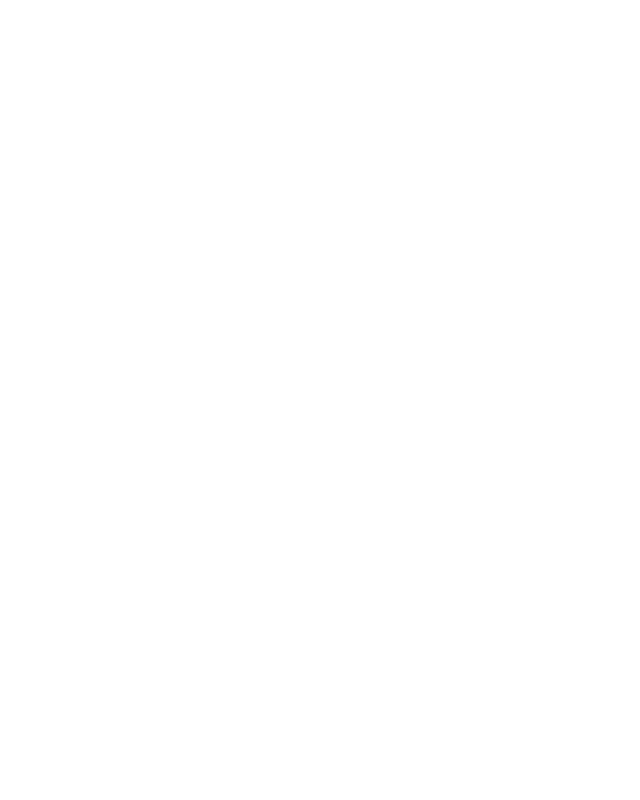
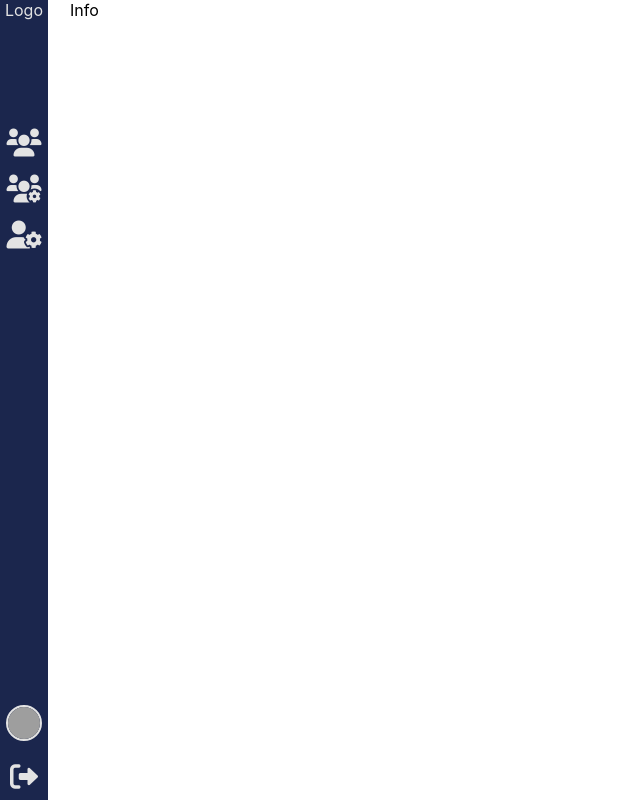
Before and after one commit to pxuanbach/Club-Management, a React (Create React App) app in the folder client/: page /info in a window 1280 px wide. Shown: the whole page, without its empty margins (0-640 px from the left). Built offline with nearby package versions, Linux system fonts and the light colour scheme; grey boxes are pictures that could not be loaded.

Commit message:
Design navbar

```diff
--- a/client/package.json
+++ b/client/package.json
@@ -3,6 +3,10 @@
   "version": "0.1.0",
   "private": true,
   "dependencies": {
+    "@emotion/react": "^11.8.1",
+    "@emotion/styled": "^11.8.1",
+    "@mui/material": "^5.5.0",
+    "@mui/styled-engine-sc": "^5.4.2",
     "@testing-library/jest-dom": "^5.16.2",
     "@testing-library/react": "^12.1.3",
     "@testing-library/user-event": "^13.5.0",
@@ -10,6 +14,7 @@
     "react-dom": "^17.0.2",
     "react-router-dom": "^5.2.0",
     "react-scripts": "5.0.0",
+    "styled-components": "^5.3.3",
     "web-vitals": "^2.1.4"
   },
   "scripts": {
--- a/client/public/index.html
+++ b/client/public/index.html
@@ -15,6 +15,7 @@
       user's mobile device or desktop. See https://developers.google.com/web/fundamentals/web-app-manifest/
     -->
     <link rel="manifest" href="%PUBLIC_URL%/manifest.json" />
+    <link rel="stylesheet" href="https://cdnjs.cloudflare.com/ajax/libs/font-awesome/6.0.0/css/all.min.css" integrity="sha512-9usAa10IRO0HhonpyAIVpjrylPvoDwiPUiKdWk5t3PyolY1cOd4DSE0Ga+ri4AuTroPR5aQvXU9xC6qOPnzFeg==" crossorigin="anonymous" referrerpolicy="no-referrer" />
     <!--
       Notice the use of %PUBLIC_URL% in the tags above.
       It will be replaced with the URL of the `public` folder during the build.
@@ -24,7 +25,7 @@
       work correctly both with client-side routing and a non-root public URL.
       Learn how to configure a non-root public URL by running `npm run build`.
     -->
-    <title>React App</title>
+    <title>Club Management</title>
   </head>
   <body>
     <noscript>You need to enable JavaScript to run this app.</noscript>
--- a/client/src/App.css
+++ b/client/src/App.css
@@ -1,7 +1,17 @@
-.App {
-  text-align: center;
+:root{
+  --primary-color: #1B264D;
+  --secondary-color: #E3E3E3;
+  --background-color: #fff;
+  --accent-color: #5FE321;
 }
-
+* {
+  margin: 0;
+  padding: 0;
+  box-sizing: border-box;
+}
+body{
+  padding-left: 70px;
+}
 .App-logo {
   height: 40vmin;
   pointer-events: none;
--- a/client/src/App.js
+++ b/client/src/App.js
@@ -2,8 +2,12 @@
 import React, { useState, useEffect } from "react";
 import { UserContext } from "./UserContext";
 import "./App.css";
-import Home from './components/home/home'
-import Manage from "./components/manage/manage";
+import Home from './components/home/Home'
+import ManageAccount from "./components/manage/MngAccount";
+import ManageClub from "./components/manage/MngClub";
+import Info from "./components/info/Info";
+import Navbar from "./components/layout/Navbar";
+
 
 function App() {
   const [user, setUser] = useState(null);
@@ -11,9 +15,13 @@
     <Router>
       <div className="App">
         <UserContext.Provider value={{ user, setUser }}>
+          <Navbar/>
           <Switch>
             <Route exact path="/" component={Home}/>
-            <Route path="/manage" component={Manage}/>
+            <Route path="/mng-account" component={ManageAccount}/>
+            <Route path="/mng-club" component={ManageClub}/>
+            <Route path="/info" component={Info}/>
+
           </Switch>
         </UserContext.Provider>
       </div>
--- /dev/null
+++ b/client/src/components/info/Info.js
@@ -0,0 +1,9 @@
+import React from 'react'
+
+const Info = () => {
+  return (
+    <div>Info</div>
+  )
+}
+
+export default Info
--- /dev/null
+++ b/client/src/components/layout/Navbar.css
@@ -0,0 +1,57 @@
+@import "../../App.css";
+
+nav {
+  position: relative;
+}
+.nav-wrapper {
+  position: fixed;
+  top: 0;
+  left: 0;
+  height: 100vh;
+  background-color: var(--primary-color);
+  display: flex;
+  align-items: center;
+  flex-direction: column;
+  animation: onShow 0.6s linear;
+}
+.nav-wrapper a {
+  text-decoration: none;
+  color: var(--secondary-color);
+}
+.brand-logo {
+  margin-bottom: 100px;
+}
+.nav-menu {
+    height: 100%;
+  display: flex;
+  flex-direction: column;
+  align-items: center;
+  justify-content: space-between;
+}
+.list-btn, .avatar-logout {
+  display: flex;
+  flex-direction: column;
+  align-items: center;
+}
+.list-btn a, .avatar-logout a {
+  color: var(--secondary-color);
+  font-size: 28px;
+  padding: 6px;
+}
+
+.avatar-logout a img {
+  width: 36px;
+  height: 36px;
+  object-fit: cover;
+  object-position: center;
+  border-radius: 50%;
+  border: 2px solid var(--secondary-color);
+}
+@keyframes onShow {
+  from {
+    left: -70px;
+  }
+  to {
+    left: 0;
+  }
+}
--- /dev/null
+++ b/client/src/components/layout/SignedInMenu.js
@@ -0,0 +1,40 @@
+import React from 'react'
+import Tooltip from '@mui/material/Tooltip'
+
+const SignedInMenu = ({ logout }) => {
+    return (
+        <div className='nav-menu'>
+            <div className='list-btn'>
+                <Tooltip title="My Team" placement="left-start">
+                    <a href="/">
+                        <i class="fa-solid fa-users"></i>
+                    </a>
+                </Tooltip>
+                <Tooltip title="Manage Club" placement="left-start">
+                    <a href="/mng-club">
+                        <i class="fa-solid fa-users-gear"></i>
+                    </a>
+                </Tooltip>
+                <Tooltip title="Manage Account" placement="left-start">
+                    <a href='/mng-account'>
+                        <i class="fa-solid fa-user-gear"></i>
+                    </a>
+                </Tooltip>
+            </div>
+            <div className='avatar-logout'>
+            <Tooltip title="Information" placement="left-start">
+                <a href="/info">
+                    <img src='https://scontent.fdad3-5.fna.fbcdn.net/v/t1.6435-1/121718895_1047521952348781_6922509068478097633_n.jpg?stp=dst-jpg_p320x320&_nc_cat=106&ccb=1-5&_nc_sid=7206a8&_nc_ohc=Hi5lTnlkQEcAX9ciG7O&_nc_ht=scontent.fdad3-5.fna&oh=00_AT84zqtouqFXHyi-J_f37uHemnKitT79Cr3UccpPHBxe3A&oe=624F1F3A'></img>
+                </a>
+                </Tooltip>
+                <Tooltip title="Logout" placement='left-start'>
+                <a onClick={logout} href="">
+                    <i class="fa-solid fa-right-from-bracket"></i>
+                </a>
+                </Tooltip>
+            </div>
+        </div>
+    )
+}
+
+export default SignedInMenu
--- /dev/null
+++ b/client/src/components/layout/SignedOutMenu.js
@@ -0,0 +1,11 @@
+import React from 'react'
+
+const SignedOutMenu = () => {
+    return (
+        <>
+            <li><a href="/login">Log In</a></li>
+        </>
+    )
+}
+
+export default SignedOutMenu
--- a/client/src/components/layout/navbar.js
+++ b/client/src/components/layout/navbar.js
@@ -1,15 +1,22 @@
-import React from 'react'
+import React, {useContext} from 'react'
+import { UserContext } from '../../UserContext'
+import './Navbar.css'
+import SignedInMenu from './SignedInMenu'
+import SignedOutMenu from './SignedOutMenu'
 
 const Navbar = () => {
+    const {user, setUser} = useContext(UserContext);
+
+    const logout = () => {
+
+    }
+
+    const menu = user ? <SignedInMenu logout={logout}/> : <SignedOutMenu/>
     return (
         <nav>
             <div className="nav-wrapper">
                 <a href="#" className="brand-logo">Logo</a>
-                <ul id="nav-mobile" className="left hide-on-med-and-down">
-                    <li><a href="#">My Team</a></li>
-                    <li><a href="#">Manage</a></li>
-                    <li><a href="#">Logout</a></li>
-                </ul>
+                <SignedInMenu logout={logout}/>
             </div>
         </nav>
     )
--- a/client/src/components/manage/manage.js
+++ b/client/src/components/manage/MngAccount.js
@@ -2,7 +2,7 @@
 
 const Manage = () => {
   return (
-    <div>manage</div>
+    <div>ManageAccount</div>
   )
 }
 
--- /dev/null
+++ b/client/src/components/manage/MngClub.js
@@ -0,0 +1,9 @@
+import React from 'react'
+
+const ManageClub = () => {
+  return (
+    <div>ManageClub</div>
+  )
+}
+
+export default ManageClub
```
Also changed, not shown: 1 other file (tests, documents, lock files or other folders).
